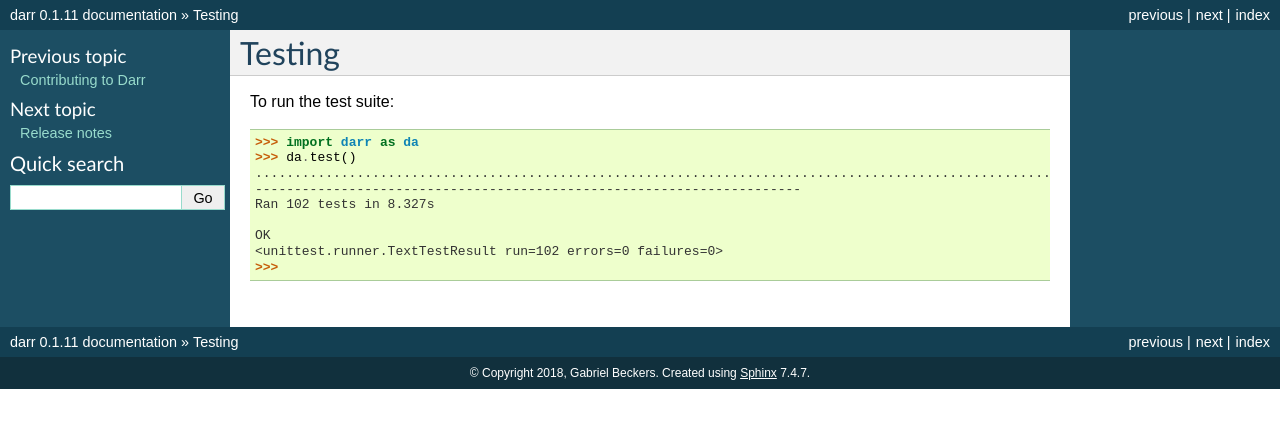
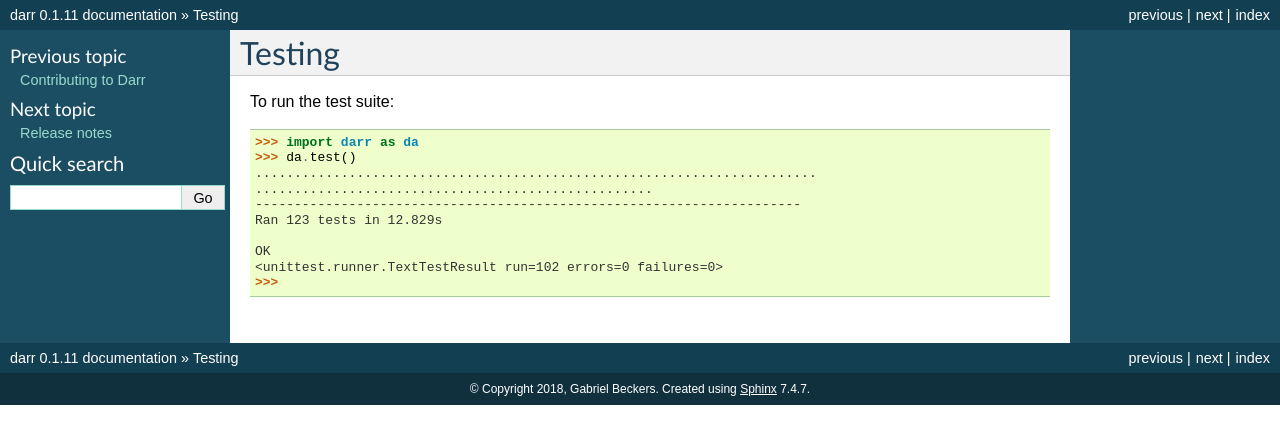
Before and after one commit to gbeckers/Darr, a Sphinx documentation site: the page built from docs/testing.rst, in a window 1280 px wide. Shown: the top 444 px of the page. Built offline with Sphinx 7.4.7, drawn with Linux system fonts in a browser that asks for light colours.

Commit message:
updated no. tests doc

```diff
--- a/docs/testing.rst
+++ b/docs/testing.rst
@@ -7,9 +7,10 @@ To run the test suite:
 
     >>> import darr as da
     >>> da.test()
-    ......................................................................................................
+    ........................................................................
+    ...................................................
     ----------------------------------------------------------------------
-    Ran 102 tests in 8.327s
+    Ran 123 tests in 12.829s
 
     OK
     <unittest.runner.TextTestResult run=102 errors=0 failures=0>
```
